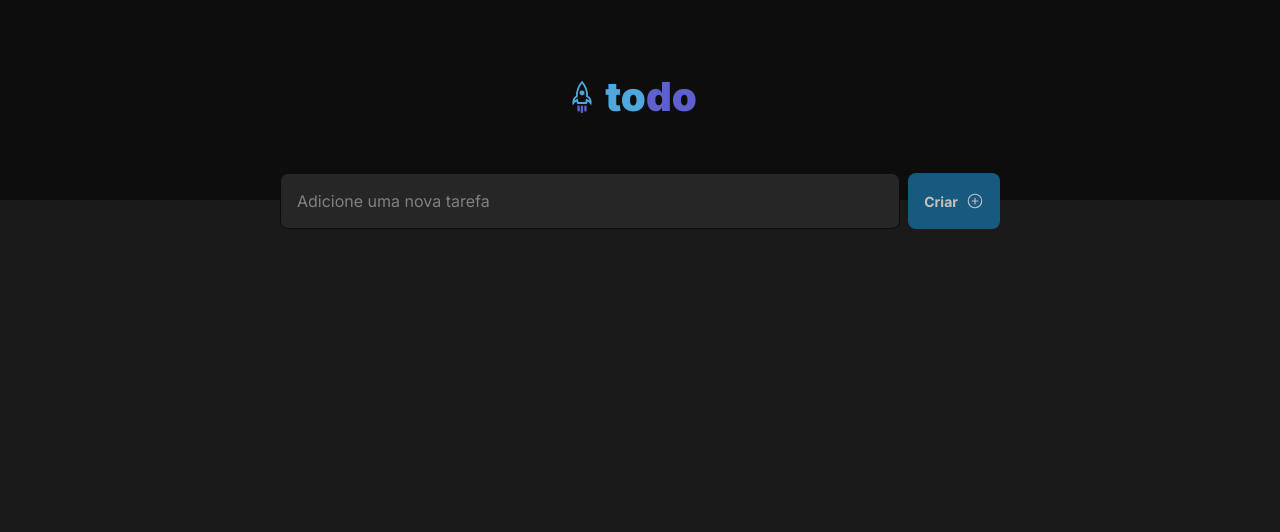
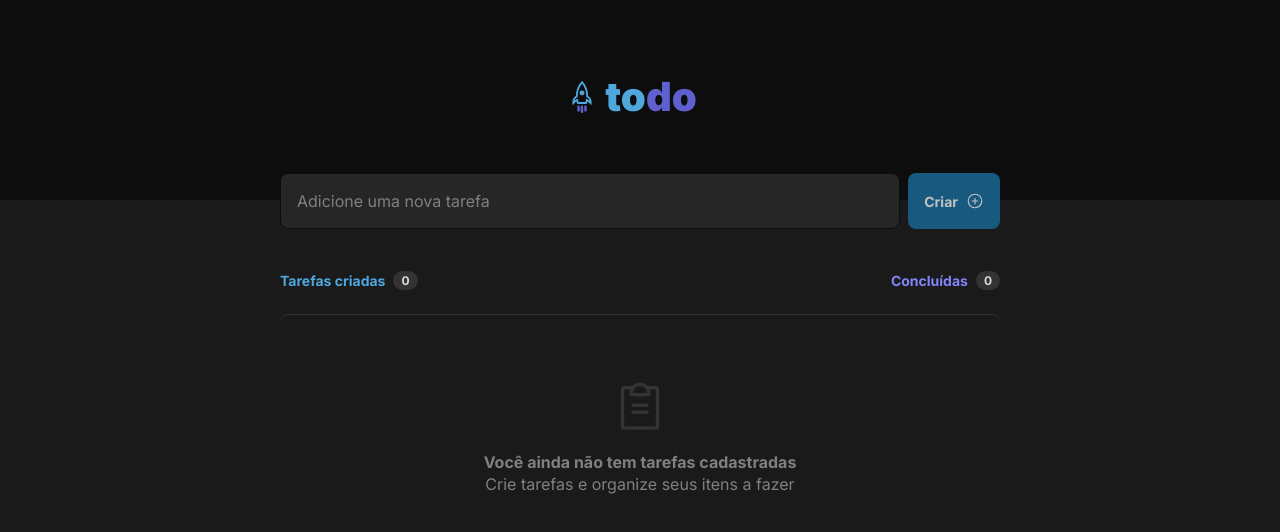
Before and after one commit to eddyyxxyy/one-more-to-do-list, a React (Vite) app in the folder app/: page / in a window 1280 px wide. Shown: the top 532 px of the page. Built offline with nearby package versions, Linux system fonts and the light colour scheme.

Commit message:
feat: checks for tasks in localStorage, adds task counters and no tasks registered yet view

```diff
--- a/app/src/App.module.css
+++ b/app/src/App.module.css
@@ -11,11 +11,11 @@
   flex-direction: column;
   align-items: center;
   padding: 0 2rem 2rem;
-  overflow: auto;
 }
 
 .newTask {
-  width: 72rem;
+  width: 100%;
+  max-width: 72rem;
   position: absolute;
   z-index: 1;
   display: flex;
@@ -34,3 +34,62 @@
 .newTask > input::placeholder {
   color: var(--gray-500);
 }
+
+.tasks {
+  width: 100%;
+  max-width: 72rem;
+  margin-top: 7.1rem;
+}
+
+.tasksHeader {
+  display: flex;
+  justify-content: space-between;
+  align-items: center;
+  margin-bottom: 2.4rem;
+}
+
+.tasksHeader > h4 {
+  display: flex;
+  align-items: center;
+  gap: 8px;
+  font-size: 1.4rem;
+}
+
+.tasksHeader > h4:first-of-type {
+  color: var(--blue-300);
+}
+
+.tasksHeader > h4:last-of-type {
+  color: var(--purple-300);
+}
+
+.tasksHeader span {
+  background-color: var(--gray-400);
+  font-weight: 700;
+  font-size: 1.2rem;
+  color: var(--gray-600);
+  padding: 2px 8px;
+  border-radius: 999px;
+}
+
+.noTasksCreated {
+  display: flex;
+  flex-direction: column;
+  justify-content: center;
+  align-items: center;
+  gap: 1.6rem;
+  padding: 6.4rem;
+  border-top: 1px solid var(--gray-400);
+  border-radius: 8px;
+}
+
+.noTasksCreated > div {
+  color: var(--gray-500);
+  line-height: 1.4;
+  text-align: center;
+}
+
+.noTasksCreated > div > h3 {
+  font-weight: 700;
+  font-size: 1.6rem;
+}
--- a/app/src/App.tsx
+++ b/app/src/App.tsx
@@ -1,24 +1,42 @@
-import { ChangeEvent, FormEvent, useState } from 'react';
+import { ChangeEvent, FormEvent, useEffect, useState } from 'react';
 
 import { Header } from './components/Header';
 import { Input } from './components/Input';
 import { Button } from './components/Button';
 
 import styles from './App.module.css';
-import { PlusCircle } from '@phosphor-icons/react';
+import { ClipboardText, PlusCircle } from '@phosphor-icons/react';
 
 export function App() {
-  const [newTask, setNewTask] = useState('');
+  const [tasks, setTasks] = useState<object[]>([]);
+  const [createdTasks, setCreatedTasks] = useState(0);
+  // const [finishedTasks, setFinishedTasks] = useState(0); -> Contains the sum of all finished tasks
+  const [newTaskDescription, setNewTaskDescription] = useState('');
 
   function handleInputChange(event: ChangeEvent<HTMLInputElement>) {
-    setNewTask(event.target.value);
+    setNewTaskDescription(event.target.value);
   }
 
   function handleCreateTask(event: FormEvent<HTMLFormElement>) {
     event.preventDefault();
 
-    console.log('Create task');
+    setCreatedTasks((prevState) => prevState + 1);
   }
+
+  useEffect(() => {
+    const savedTasks = localStorage.getItem('@todo-list-tasks:') ?? 0;
+
+    if (savedTasks) {
+      const tasksToBeInserted = JSON.parse(savedTasks) as object[];
+
+      setCreatedTasks(tasksToBeInserted.length);
+      setTasks([...tasksToBeInserted]);
+
+      return;
+    }
+
+    setTasks([]);
+  }, [createdTasks]);
 
   return (
     <div className={styles.app}>
@@ -32,7 +50,7 @@ export function App() {
             type="text"
             id="newTask"
             name="newTask"
-            value={newTask}
+            value={newTaskDescription}
             onChange={handleInputChange}
             aria-label="Adicione uma nova tarefa"
             placeholder="Adicione uma nova tarefa"
@@ -46,9 +64,35 @@ export function App() {
             iconSize={18}
             iconWeight="regular"
             aria-label="Criar tarefa"
-            disabled={!newTask}
+            disabled={!newTaskDescription}
           />
         </form>
+        <section className={styles.tasks}>
+          <header className={styles.tasksHeader}>
+            <h2 className="srOnly">Tarefas</h2>
+            <h4>
+              Tarefas criadas <span>{createdTasks}</span>
+            </h4>
+            <h4>
+              Concluídas <span>0</span>
+            </h4>
+          </header>
+          {!tasks.length ? (
+            <div className={styles.noTasksCreated}>
+              <ClipboardText
+                size={56}
+                weight="regular"
+                color="var(--gray-400)"
+              />
+              <div>
+                <h3>Você ainda não tem tarefas cadastradas</h3>
+                <p>Crie tarefas e organize seus itens a fazer</p>
+              </div>
+            </div>
+          ) : (
+            <ul className={styles.tasksList}></ul>
+          )}
+        </section>
       </main>
     </div>
   );
```
